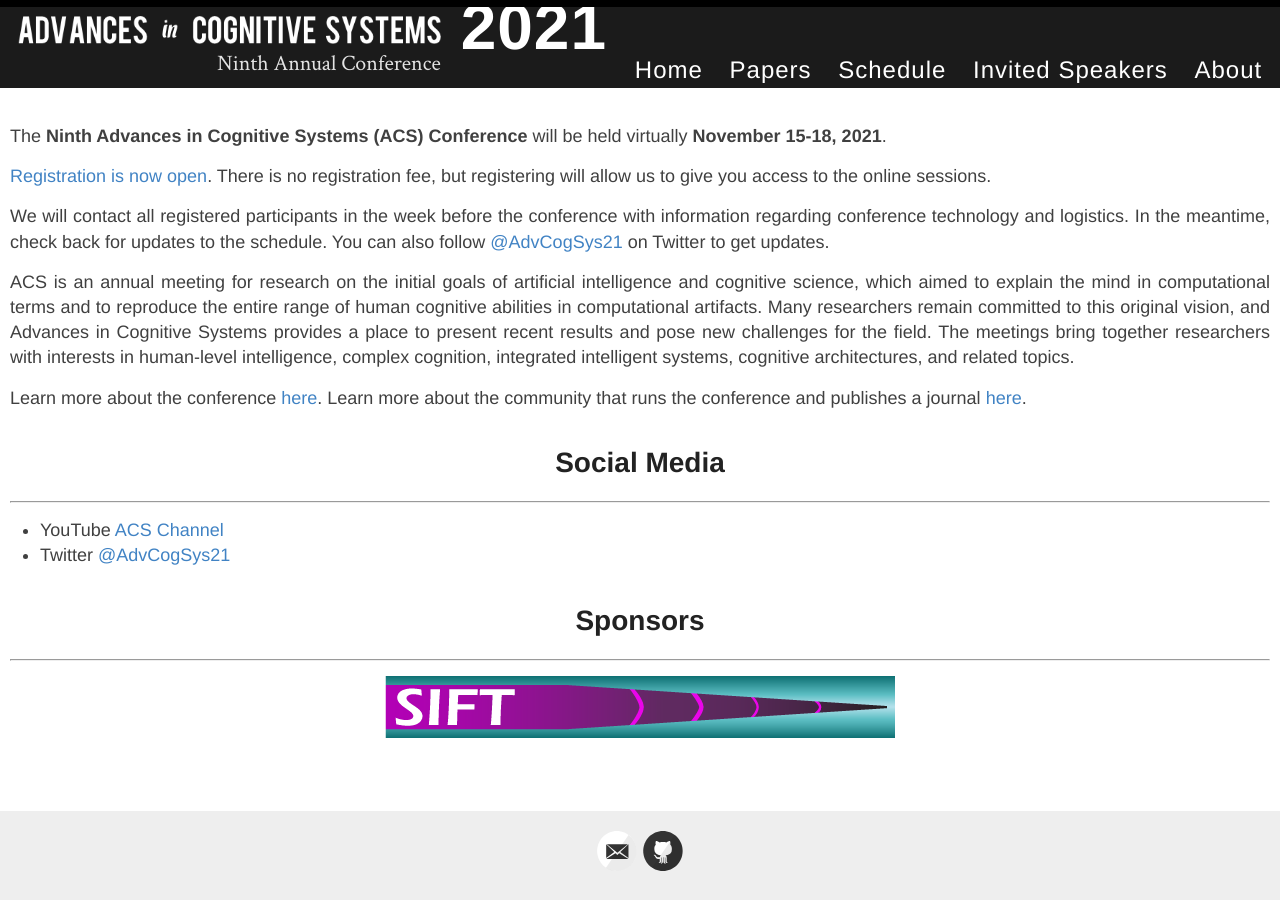
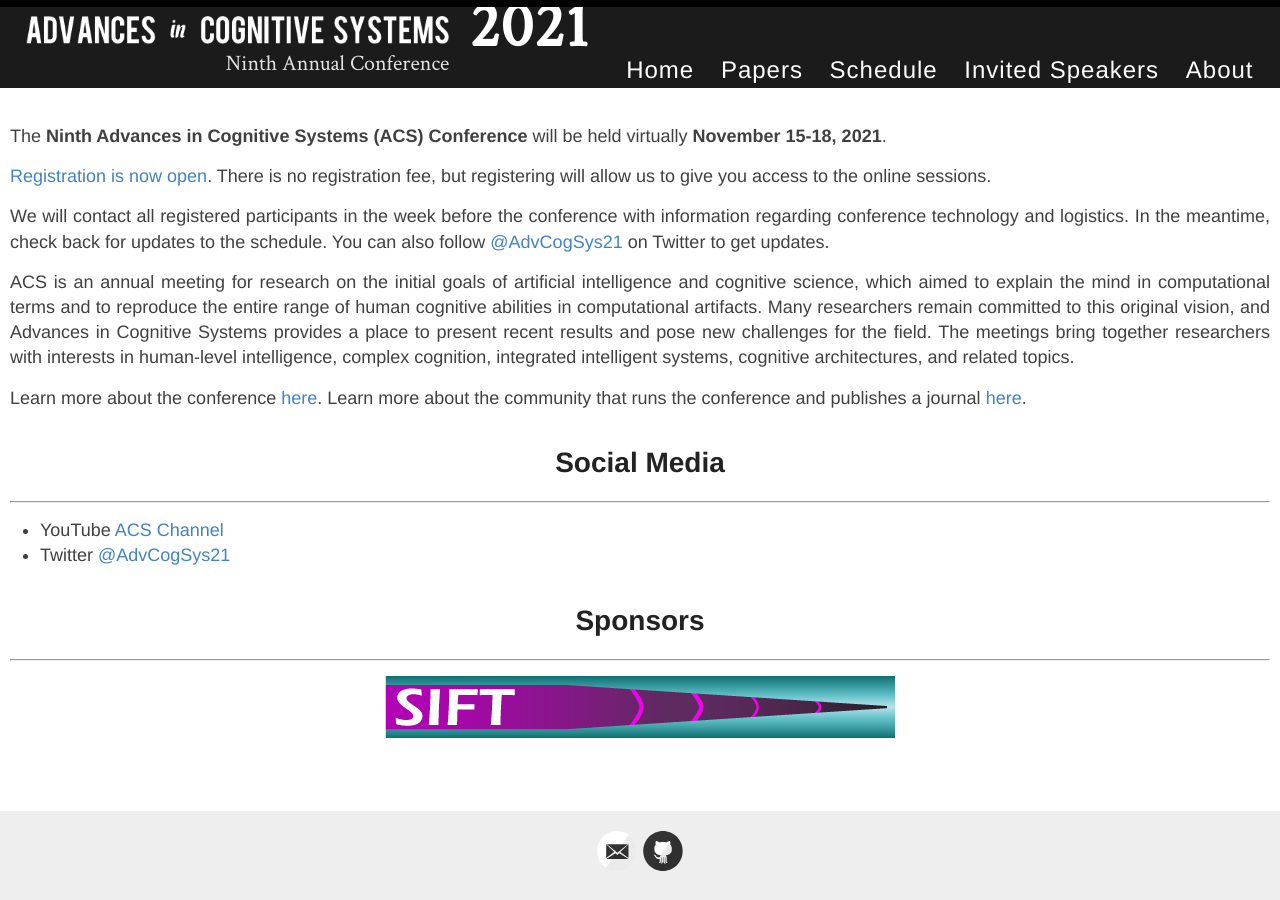
Before and after one commit to AdvancesInCognitiveSystems/acs2021, a Jekyll site: the page built from index.md, in a window 1280 px wide. Built offline with Jekyll 4.4.1, drawn with Linux system fonts in a browser that asks for light colours.

Commit message:
Fix banner year style.

```diff
--- a/assets/style.scss
+++ b/assets/style.scss
@@ -315,7 +315,6 @@ p > img {
           margin: 0;
           color: $white;
           cursor: pointer;
-          font-family: 'Crimson Text', serif;
           font-weight: 300;
           font-size: 54px;
           letter-spacing: 1px;
@@ -336,6 +335,7 @@ p > img {
               margin-top: 0;
               line-height: 0.85;
               /* font-family: Arial Narrow, sans-serif; */
+              font-family: 'Crimson Text', serif;
 
               a {
                   color: inherit;
```
